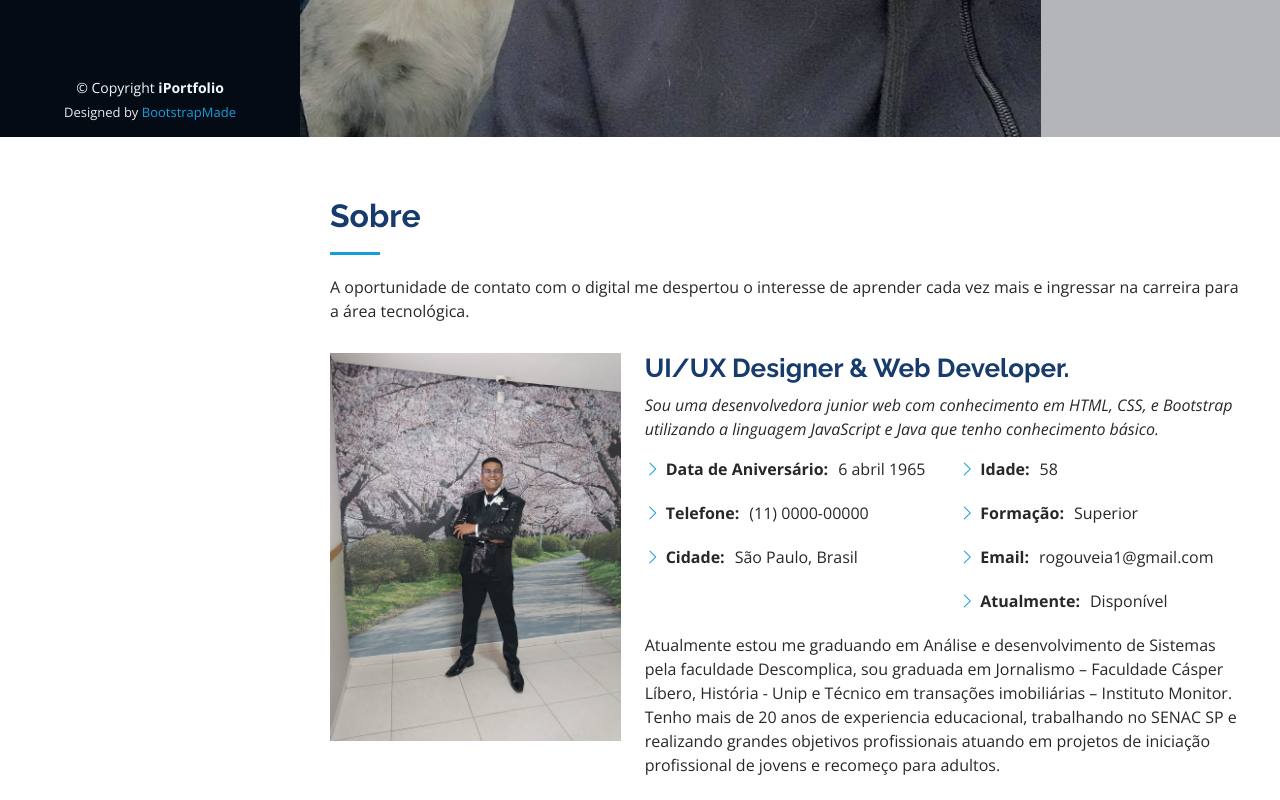
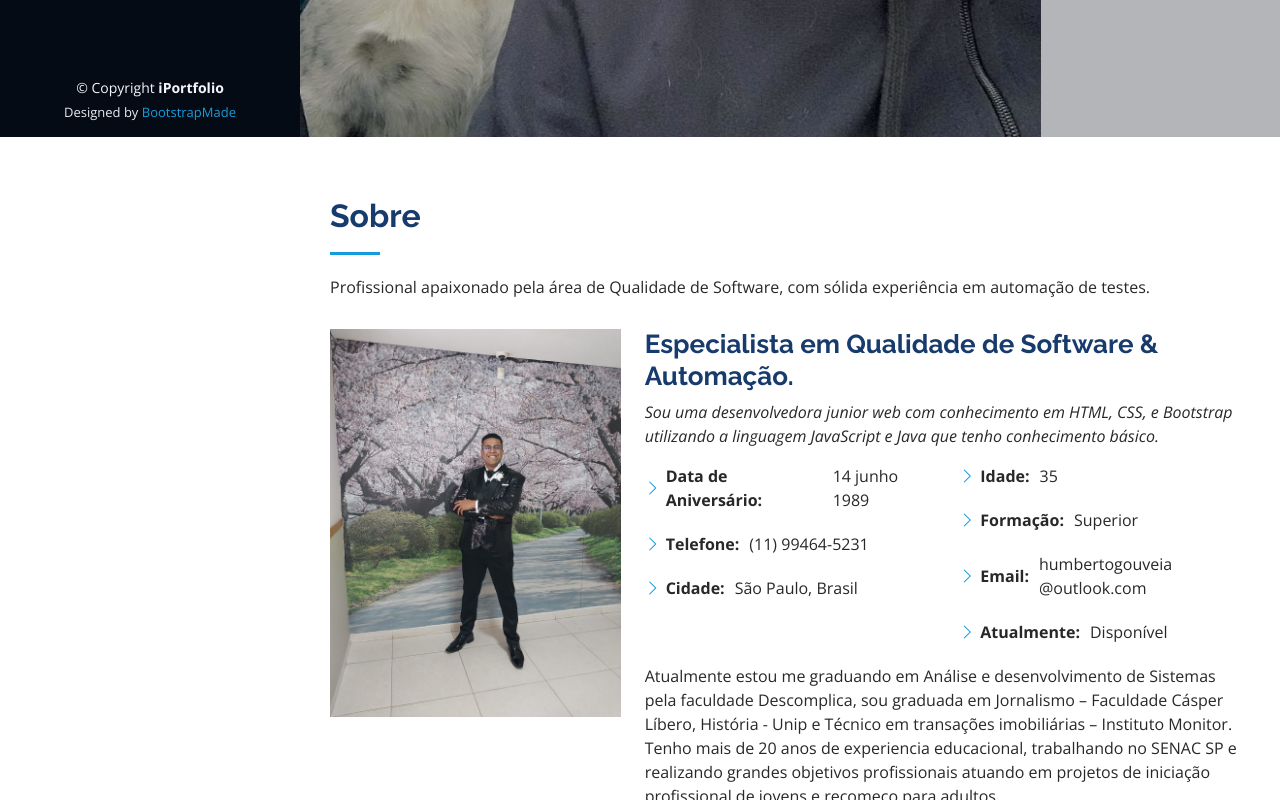
Before and after one commit to humbertogouveia/portfolio, a plain HTML site: page index.html in a window 1280 px wide. Shown: the part 663-1463 px from the top of the page. Drawn offline with nearby package versions, Linux system fonts and the light colour scheme.

Commit message:
alteração dados pessoais

```diff
--- a/index.html
+++ b/index.html
@@ -72,7 +72,7 @@
   <section id="hero" class="d-flex flex-column justify-content-center align-items-center">
     <div class="hero-container" data-aos="fade-in">
       <h1>Humberto Dente Gouveia</h1>
-      <p>Eu sou <span class="typed" data-typed-items="Especialista, Developer HTML, Java, JavaScript"></span></p>
+      <p>Eu sou <span class="typed" data-typed-items="Especialista em qualidade software, Automação"></span></p>
     </div>
   </section><!-- End Hero -->
 
@@ -84,7 +84,8 @@
 
         <div class="section-title">
           <h2>Sobre</h2>
-          <p>A oportunidade de contato com o digital me despertou o interesse de aprender cada vez mais e ingressar na carreira para a área tecnológica.</p>
+          <p>Profissional apaixonado pela área de Qualidade de Software, com
+            sólida experiência em automação de testes.</p>
         </div>
 
         <div class="row">
@@ -92,7 +93,7 @@
             <img src="assets/img/Humberto_casamento.jpg" class="img-fluid" alt="">
           </div>
           <div class="col-lg-8 pt-4 pt-lg-0 content" data-aos="fade-left">
-            <h3>UI/UX Designer &amp; Web Developer.</h3>
+            <h3>Especialista em Qualidade de Software &amp; Automação.</h3>
             <p class="fst-italic">
                Sou uma desenvolvedora junior web com conhecimento em HTML, CSS, e Bootstrap utilizando a linguagem
                JavaScript e Java que tenho conhecimento básico.
@@ -100,16 +101,17 @@
             <div class="row">
               <div class="col-lg-6">
                 <ul>
-                  <li><i class="bi bi-chevron-right"></i> <strong>Data de Aniversário:</strong> <span>6 abril 1965</span></li>
-                  <li><i class="bi bi-chevron-right"></i> <strong>Telefone:</strong> <span>(11) 0000-00000</span></li>
+                  <li><i class="bi bi-chevron-right"></i> <strong>Data de Aniversário:</strong> <span>14 junho 1989</span></li>
+                  <li><i class="bi bi-chevron-right"></i> <strong>Telefone:</strong> <span>(11) 99464-5231</span></li>
                   <li><i class="bi bi-chevron-right"></i> <strong>Cidade:</strong> <span>São Paulo, Brasil</span></li>
                 </ul>
               </div>
               <div class="col-lg-6">
                 <ul>
-                  <li><i class="bi bi-chevron-right"></i> <strong>Idade:</strong> <span>58</span></li>
+                  <li><i class="bi bi-chevron-right"></i> <strong>Idade:</strong> <span>35</span></li>
                   <li><i class="bi bi-chevron-right"></i> <strong>Formação:</strong> <span>Superior</span></li>
-                  <li><i class="bi bi-chevron-right"></i> <strong>Email:</strong> <span>rogouveia1@gmail.com</span></li>
+                  <li><i class="bi bi-chevron-right"></i> <strong>Email:</strong> <span>humbertogouveia
+                    @outlook.com</span></li>
                   <li><i class="bi bi-chevron-right"></i> <strong>Atualmente:</strong> <span>Disponível</span></li>
                 </ul>
               </div>
```
